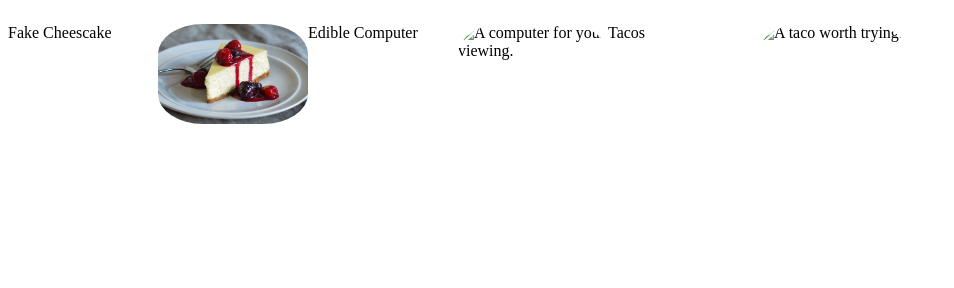
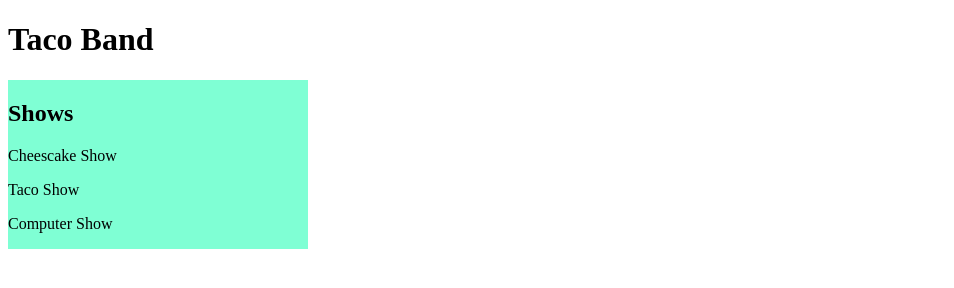
Before and after one commit to yoshimario/band-website, a plain HTML site: page index.html in a window 1280 px wide. Shown: the whole page, without its empty margins (0-954 px from the left). Drawn offline with Linux system fonts and the light colour scheme.

Commit message:
This commit will be revised side bar.
Co-authored-by: Mark Tiapkov <mark.tiapkov@gmail.com>

```diff
--- a/css/styles.css
+++ b/css/styles.css
@@ -1,6 +1,7 @@
 .sidebar{
   width: 300px;
   float: left;
+  background-color: aquamarine;
 }
 img {
   float: right;
--- a/index.html
+++ b/index.html
@@ -5,20 +5,12 @@
   <title>The Food Band a Personal Fave!</title>
 </head>
 <body>
-  <div class=sidebar>
-    <p> Fake Cheescake
-    <img src="img/cheesecake.jpg" alt="A yummy cake want it.">
-    </p>
-  </div>
-  <div class=sidebar>
-    <p> Edible Computer
-    <img src="img/computer.jpeg" alt="A computer for your viewing.">
-    </p>
-  </div>
-  <div class=sidebar>
-    <p> Tacos
-    <img src="img/taco.jpg" alt="A taco worth trying.">
-    </p>
+  <h1>Taco Band</h1>
+  <div class="sidebar">
+    <h2>Shows</h2>
+    <p>Cheescake Show</p>
+    <p>Taco Show</p>
+    <p>Computer Show</p>
   </div>
 
 </body>
```
